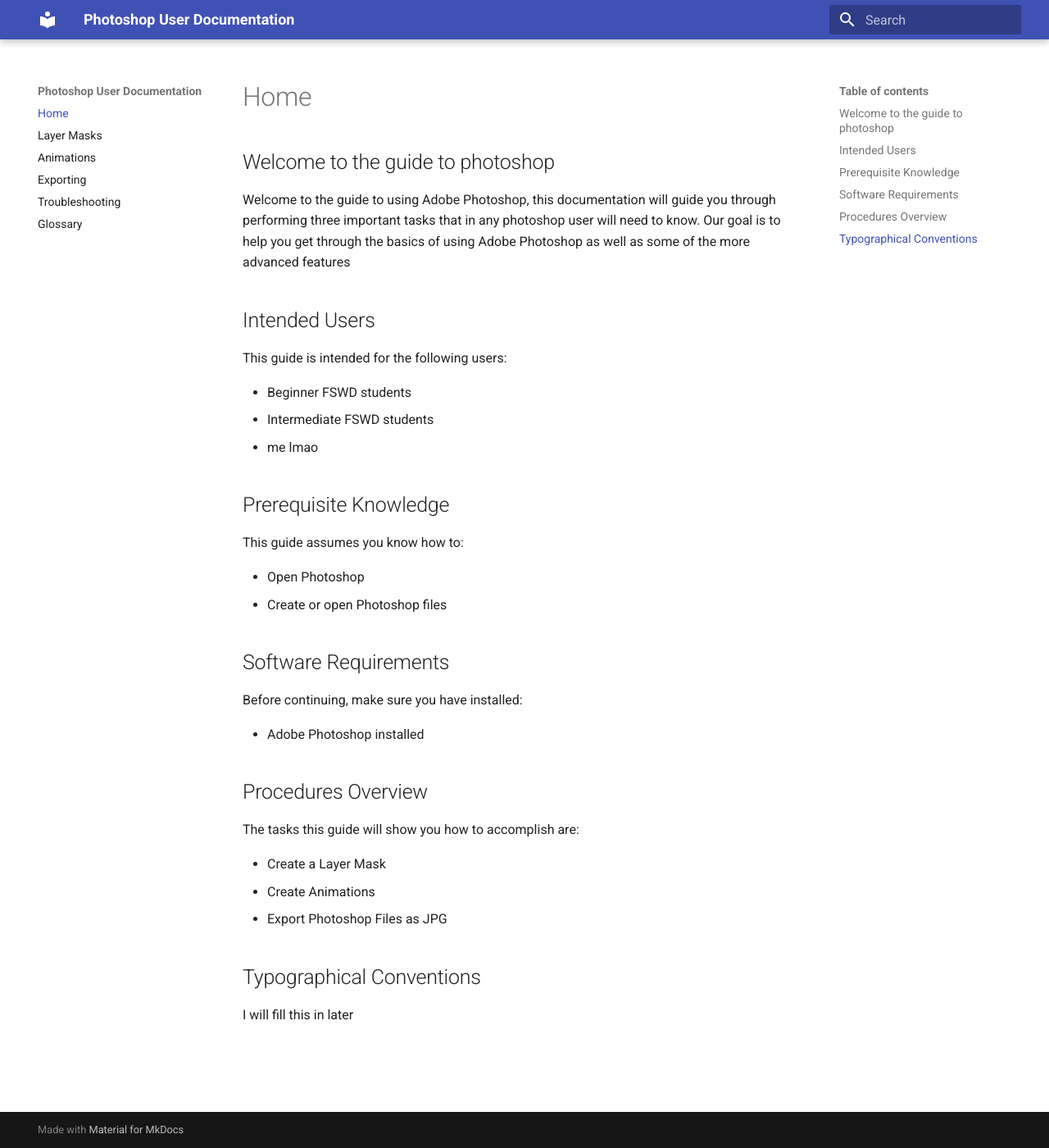
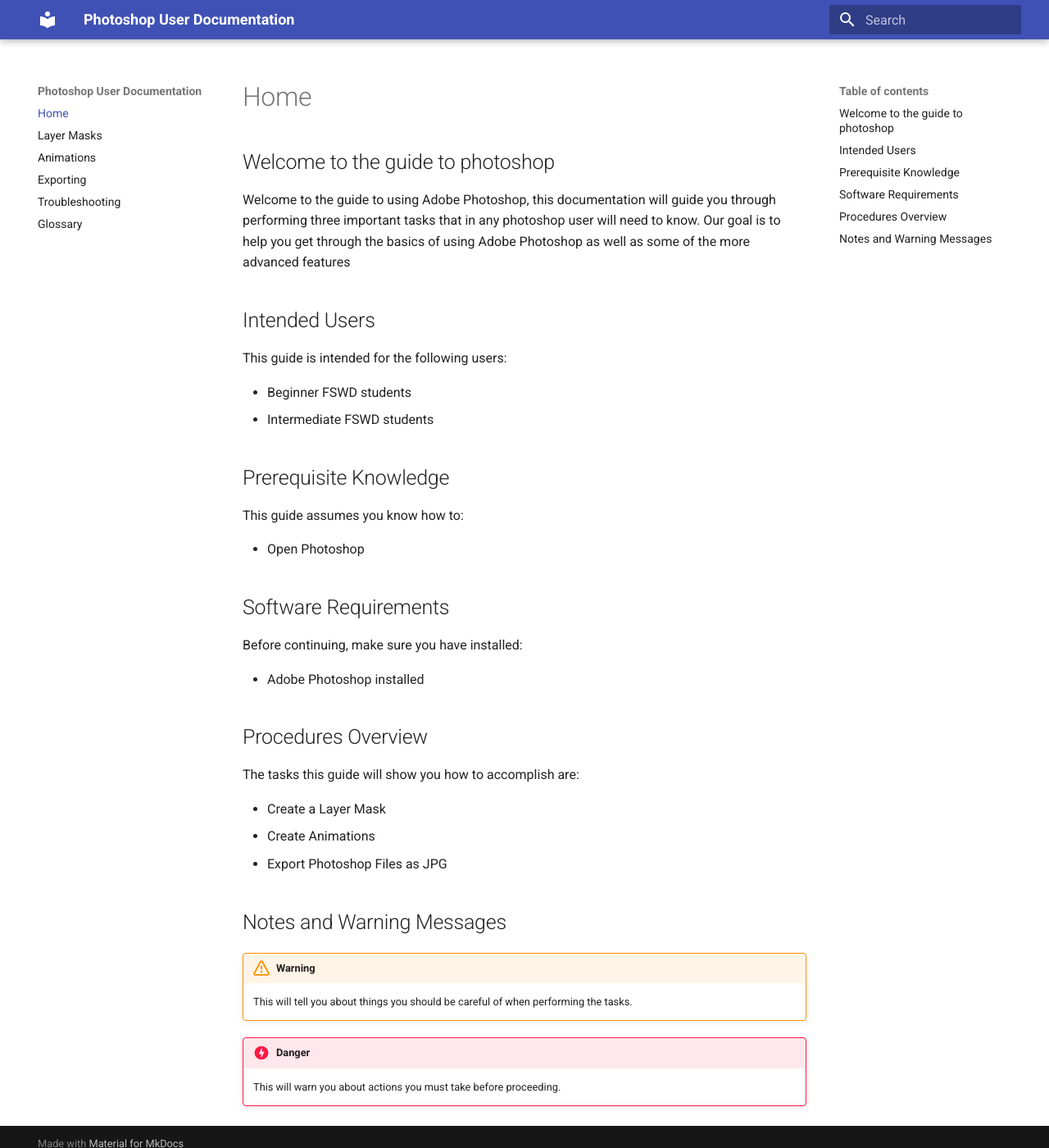
Before and after one commit to Bguyman/comm-docs, an MkDocs documentation site: the page built from docs/Introduction.md, in a window 1280 px wide and 1400 px high. Shown: the whole window at 82% size. Built offline with MkDocs 1.6.1 and Material for MkDocs 9.7.7, drawn with Linux system fonts in a browser that asks for light colours.

Commit message:
first commit

```diff
--- a/docs/Introduction.md
+++ b/docs/Introduction.md
@@ -8,14 +8,12 @@
 
 * Beginner FSWD students
 * Intermediate FSWD students
-* me lmao
 
 ## Prerequisite Knowledge
 
 This guide assumes you know how to:
 
 * Open Photoshop
-* Create or open Photoshop files
 
 ## Software Requirements
 
@@ -32,6 +30,10 @@
 * Create Animations
 * Export Photoshop Files as JPG
 
-## Typographical Conventions
+## Notes and Warning Messages
 
-I will fill this in later
+!!! warning
+    This will tell you about things you should be careful of when performing the tasks.
+
+!!! danger
+    This will warn you about actions you must take before proceeding.
```
Also changed, not shown: README.md (added), site/Introduction/index.html, site/search/search_index.json, site/sitemap.xml, 1 other file.
